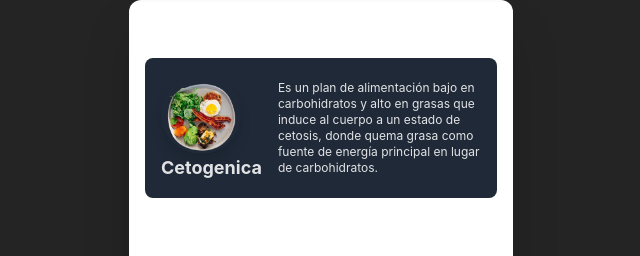
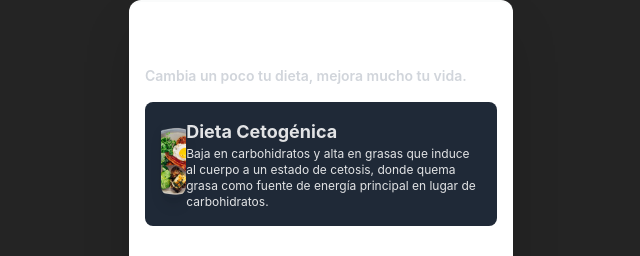
Before and after one commit to KrappRamiro/hackitba-2024, a React (Vite) app in the folder Jano-frontend/: page /alimentacion in a window 1280 px wide. Shown: the top 256 px of the page, without its empty margins (319-959 px from the left). Built offline with nearby package versions, Linux system fonts and the light colour scheme.

Commit message:
Empezamos a agregar Alimentacion y Swiper

```diff
--- a/Jano-frontend/src/components/SwiperComponent.tsx
+++ b/Jano-frontend/src/components/SwiperComponent.tsx
@@ -1,41 +1,53 @@
-import React from 'react';
-import { Swiper, SwiperSlide } from 'swiper/react';
-import 'swiper/css'; // Import Swiper styles
-import "./swiper.css"
+import React from "react";
+import { Swiper, SwiperSlide } from "swiper/react";
+import "swiper/css"; // Import Swiper styles
+import "./swiper.css";
 const SwiperComponent = ({ slides }: { slides: any[] }) => {
 	return (
 		<Swiper
 			spaceBetween={50} // Spacing between slides (optional)
 			slidesPerView={1} // Number of slides visible at once (optional)
 			navigation // Enable navigation arrows (optional)
-      className='swiper'
+			className="swiper"
 			pagination={{ clickable: true }} // Enable pagination dots (optional)
 		>
-    {slides.map((slide: { imageUrl: string | undefined; title: string | number | boolean | React.ReactElement<any, string | React.JSXElementConstructor<any>> | Iterable<React.ReactNode> | null | undefined; }, index: React.Key | null | undefined) => (
+			{slides.map(
+				(
+					slide: {
+						imageUrl: string | undefined;
+						title:
+							| string
+							| number
+							| boolean
+							| React.ReactElement<any, string | React.JSXElementConstructor<any>>
+							| Iterable<React.ReactNode>
+							| null
+							| undefined;
+					},
+					index: React.Key | null | undefined
+				) => (
 					<SwiperSlide key={index}>
 						<div className="bg-gray-800 p-4 rounded-lg flex">
-                <div className='flex flex-col'>
+							<div className="flex flex-col min-width">
 								<img
-                        className='w-20 h-20 object-cover rounded-full shadow-lg'
+									className="w-20 h-20 object-cover rounded-full shadow-lg"
 									src={slide.imageUrl} // Replace with your image URL
 									alt={slide.title} // Provide alternative text for accessibility
 									onError={(event) => {
 										const img = event.target as HTMLImageElement; // Type assertion
-                            img.style.display = 'none'; // Hide broken images
+										img.style.display = "none"; // Hide broken images
 									}}
 								/>
+							</div>
+							<div className="items-center">
 								<p className="text-lg font-bold">{slide.title}</p>
-                </div>
-                <div className='flex items-center'>
-                    <p className='pl-4 text-xs '>
-                        {slide.description}
-                    </p>
+								<p className="text-xs ">{slide.description}</p>
 							</div>
 							{/* Image with fallback content */}
-
 						</div>
 					</SwiperSlide>
-    ))}
+				)
+			)}
 		</Swiper>
 	);
 };
--- a/Jano-frontend/src/pages/Alimentation.tsx
+++ b/Jano-frontend/src/pages/Alimentation.tsx
@@ -4,8 +4,9 @@ import MenuBookIcon from "@mui/icons-material/MenuBook";
 export default function Alimentation() {
 	return (
 		<div className="p-4">
+			<h1 className="text-2xl font-bold mb-4">Alimentación</h1>
 			<div>
-				<h2 className="text-xl mb-3">Comer y sentirse bien</h2>
+				<h2 className="text-sm font-semibold text-gray-300 mb-4">Cambia un poco tu dieta, mejora mucho tu vida. </h2>
 				<SwiperComponent slides={slides} />
 			</div>
 			<div className="bg-gray-800 p-4 rounded-lg flex items-center justify-between">
@@ -45,9 +46,9 @@ export default function Alimentation() {
 const slides = [
 	{
 		imageUrl: "src/assets/img/cetogenica.png",
-		title: "Cetogenica",
+		title: "Dieta Cetogénica",
 		description:
-			"Es un plan de alimentación bajo en carbohidratos y alto en grasas que induce al cuerpo a un estado de cetosis, donde quema grasa como fuente de energía principal en lugar de carbohidratos.",
+			"Baja en carbohidratos y alta en grasas que induce al cuerpo a un estado de cetosis, donde quema grasa como fuente de energía principal en lugar de carbohidratos.",
 	},
 	{
 		imageUrl: "src/assets/img/mediterra.png",
```
Lines whose indentation alone changed are shown as unchanged.
